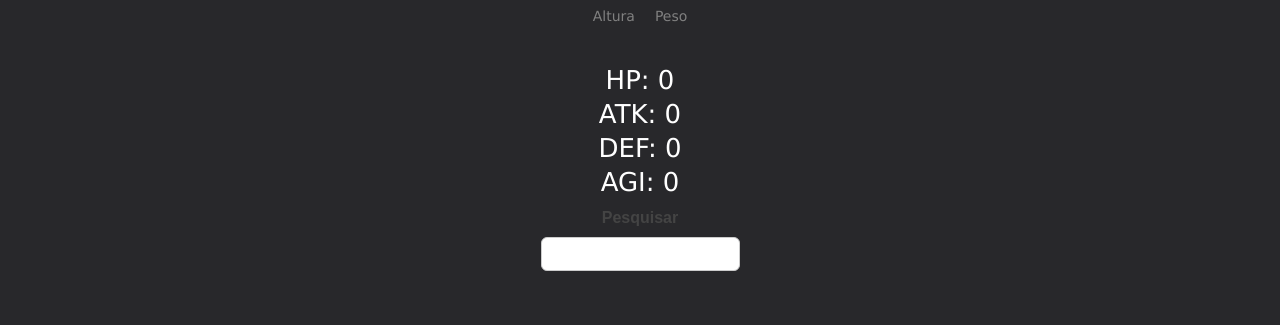
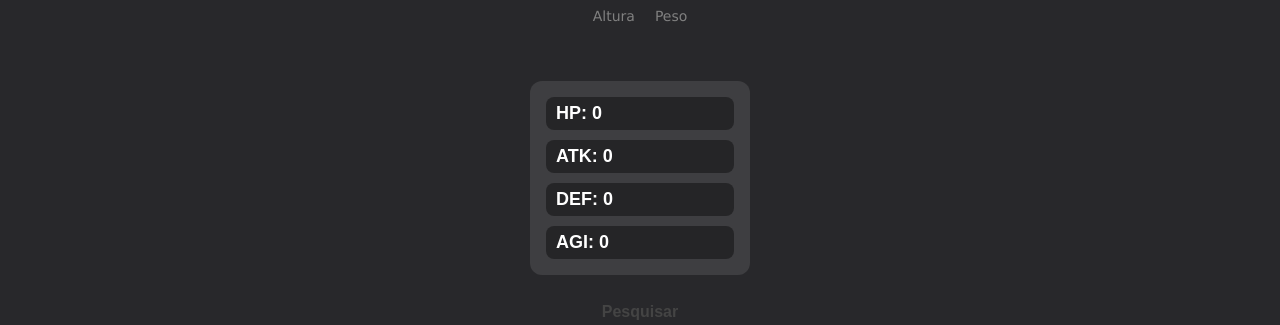
Before and after one commit to PortellaAlly/PokedexTS, an Angular app: page / in a window 1280 px wide. Shown: the part 349-674 px from the top of the page. Built offline with nearby package versions, Linux system fonts and the light colour scheme; no server answers.

Commit message:
css aplicado

```diff
--- a/src/app/pokemon/pokemon.css
+++ b/src/app/pokemon/pokemon.css
@@ -167,10 +167,6 @@
   color: white;
 }
 
-.stats{
-
-}
-
 .tipo-badge {
   display: inline-block;
   padding: 6px 16px;         /* dá mais largura */
@@ -183,3 +179,25 @@
   min-width: 60px;           /* garante largura mínima */
   text-align: center;
 }
+
+.stats {
+  display: flex;
+  flex-direction: column;
+  gap: 10px;
+  margin: 20px auto;
+  width: 220px; /* controla largura do bloco */
+  background: rgba(255, 255, 255, 0.1);
+  padding: 16px;
+  border-radius: 12px;
+}
+
+.stat {
+  display: flex;
+  justify-content: space-between; /* nome do status de um lado, valor do outro */
+  font-size: 18px;
+  font-weight: bold;
+  color: white;
+  padding: 6px 10px;
+  background: rgba(0, 0, 0, 0.4);
+  border-radius: 8px;
+}
--- a/src/app/pokemon/pokemon.html
+++ b/src/app/pokemon/pokemon.html
@@ -20,10 +20,12 @@
 
   <br><br>
 
-  <p class="info">HP: {{hp}}</p>
-  <p class="info">ATK: {{ataque}}</p>
-  <p class="info">DEF: {{defesa}}</p>
-  <p class="info">AGI: {{agilidade}}</p>
+  <div class="stats">
+    <p class="stat">HP: {{hp}}</p>
+    <p class="stat">ATK: {{ataque}}</p>
+    <p class="stat">DEF: {{defesa}}</p>
+    <p class="stat">AGI: {{agilidade}}</p>
+  </div>
 
   <form class="formulario">
     <label class="rotulo">Pesquisar</label>
```
